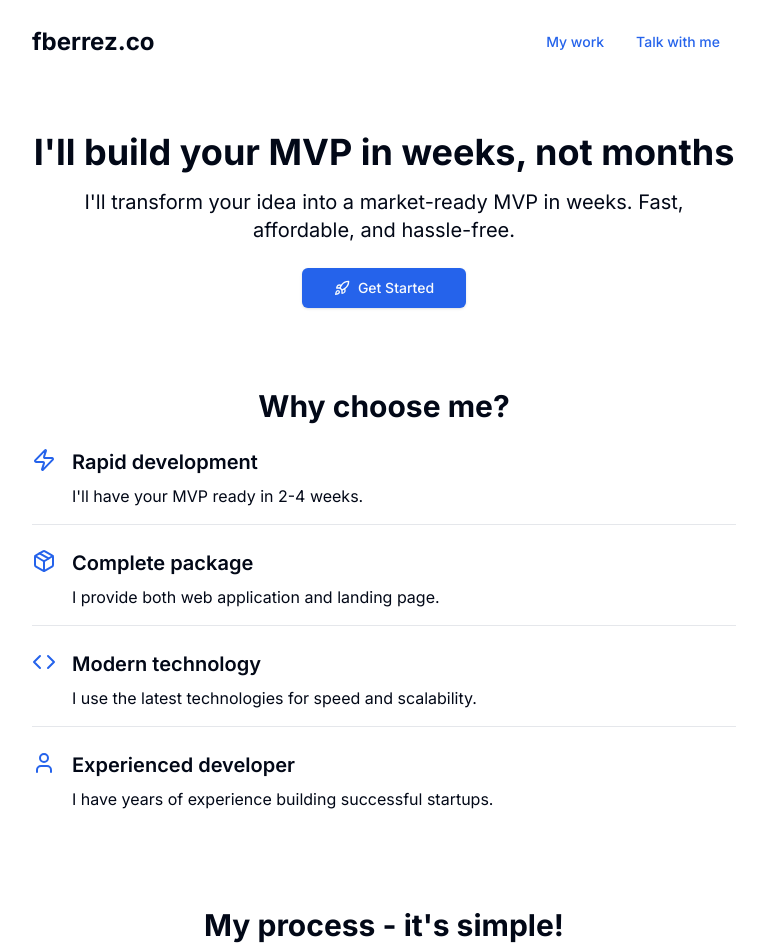
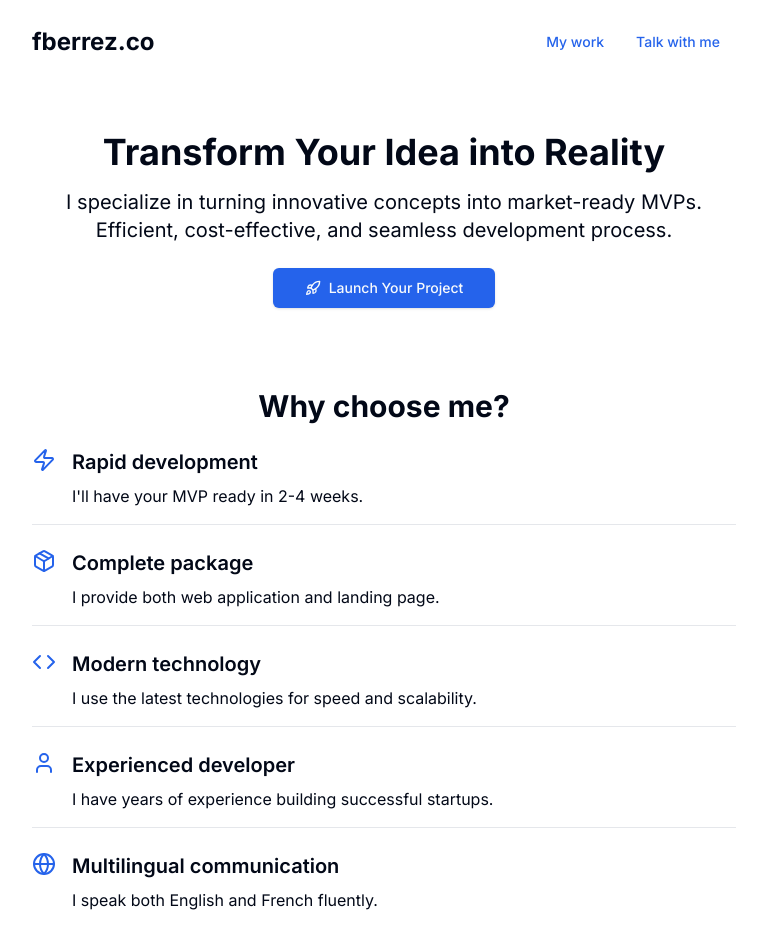
Before and after one commit to fberrez/fberrez.co, a Next.js app: page / in a window 1280 px wide. Shown: the top 952 px of the page, without its empty margins (256-1023 px from the left). Built offline with nearby package versions, Linux system fonts and the light colour scheme.

Commit message:
feat(homepage): add more features to homepage

```diff
--- a/src/app/page.js
+++ b/src/app/page.js
@@ -7,7 +7,16 @@ import {
   CardDescription,
   CardContent,
 } from '@/components/ui/card';
-import { Calendar, Rocket, Zap, Package, Code, User, Send } from 'lucide-react';
+import {
+  Calendar,
+  Rocket,
+  Zap,
+  Package,
+  Code,
+  User,
+  Send,
+  Globe,
+} from 'lucide-react';
 import Image from 'next/image';
 import Link from 'next/link';
 
@@ -30,15 +39,15 @@ export default function Home() {
         <main className="py-12 space-y-20">
           <section className="text-center">
             <h1 className="text-4xl font-bold mb-4">
-              I&apos;ll build your MVP in weeks, not months
+              Transform Your Idea into Reality
             </h1>
             <p className="text-xl mb-6">
-              I&apos;ll transform your idea into a market-ready MVP in weeks.
-              Fast, affordable, and hassle-free.
+              I specialize in turning innovative concepts into market-ready
+              MVPs. Efficient, cost-effective, and seamless development process.
             </p>
             <Link href="https://tally.so/r/3yEEzX" target="_blank">
               <Button size="lg">
-                <Rocket className="mr-2 h-4 w-4" /> Get Started
+                <Rocket className="mr-2 h-4 w-4" /> Launch Your Project
               </Button>
             </Link>
           </section>
@@ -71,6 +80,11 @@ export default function Home() {
                   title: 'Experienced developer',
                   description:
                     'I have years of experience building successful startups.',
+                },
+                {
+                  icon: Globe,
+                  title: 'Multilingual communication',
+                  description: 'I speak both English and French fluently.',
                 },
               ].map((feature, index) => (
                 <div
```
